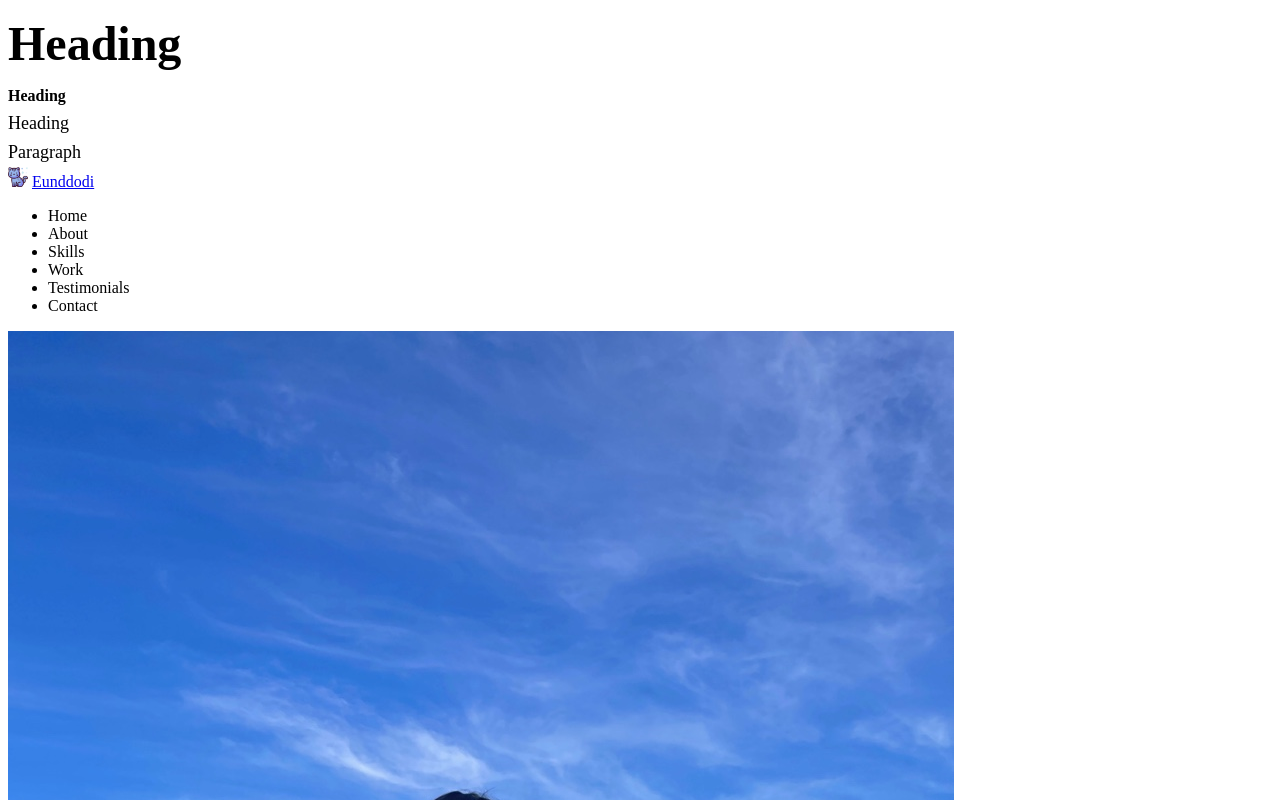
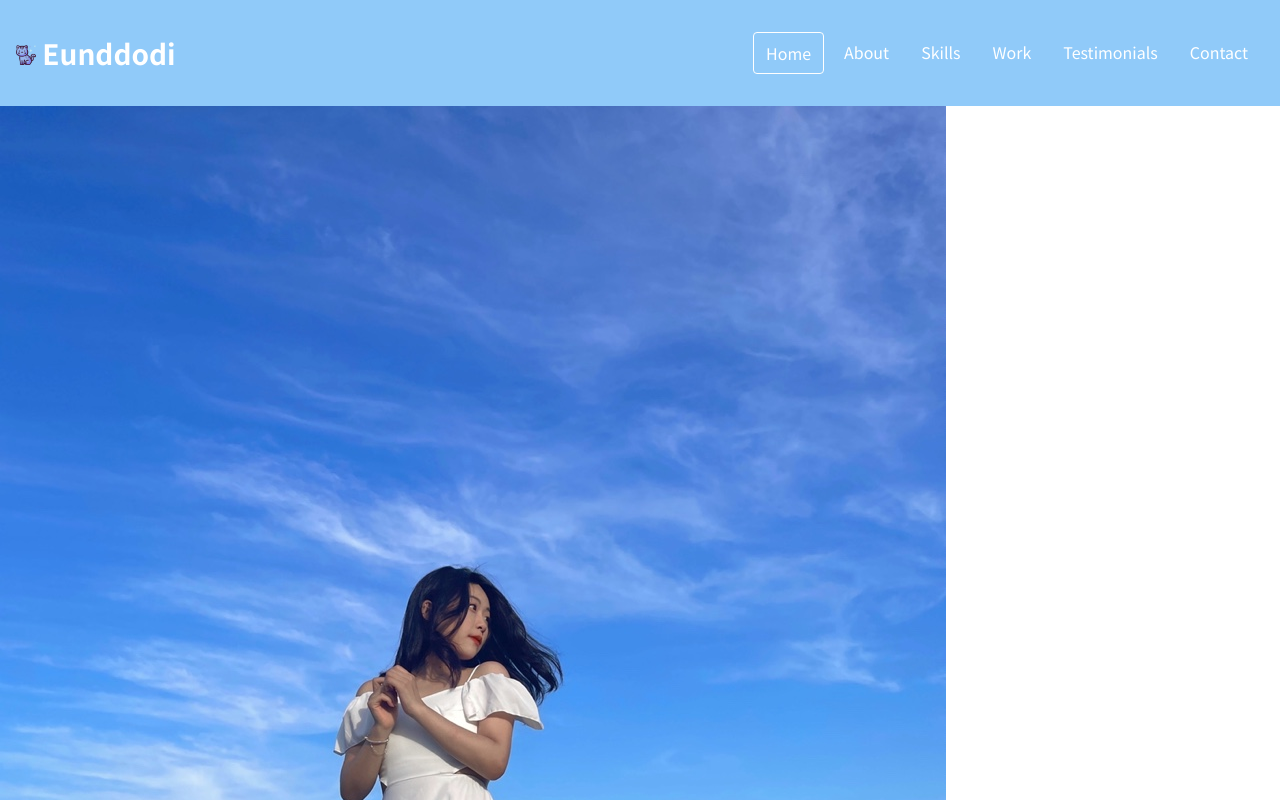
Before and after one commit to eunddodi/portfolio, a plain HTML site: page index.html in a window 1280 px wide. Shown: the top 800 px of the page. Drawn offline with Linux system fonts and the light colour scheme; a script that the page names is missing.

Commit message:
css: navbar

```diff
--- a/index.html
+++ b/index.html
@@ -26,17 +26,13 @@
 </head>
 <body>
     <!-- Navbar -->
-    <h1>Heading</h1>
-    <h2>Heading</h2>
-    <h3>Heading</h3>
-    <p>Paragraph</p>
     <nav id="navbar">
         <div class="navbar__logo">
             <img src="imgs/cat.png" width=20px>
             <a href="#">Eunddodi</a>
         </div>
         <ul class="navbar__menu">
-            <li class="navbar__menu__item">Home</li>
+            <li class="navbar__menu__item active">Home</li>
             <li class="navbar__menu__item">About</li>
             <li class="navbar__menu__item">Skills</li>
             <li class="navbar__menu__item">Work</li>
--- a/style.css
+++ b/style.css
@@ -4,7 +4,7 @@
     --color-white: #ffffff;
     --color-light-white: #eeeeee;
     --color-dark-white: #bdbdbd;
-    --color-pink: #90caf9;
+    --color-blue: #90caf9;
     --color-dark-blue: #5d99c6;
     --color-dark-grey: #4d4d4d;
     --color-grey: #616161;
@@ -26,11 +26,28 @@
     --weight-regular: 400;
 
     /* Size */
+    --size-border-radius: 4px;
 }
 
 /* Universal tags */
 *{
     box-sizing: border-box;
+}
+
+body{
+    margin: 0;
+    font-family: 'Noto Sans KR', sans-serif;
+    cursor: default;
+}
+
+a{
+    text-decoration: none;
+    color: var(--color-white);
+}
+
+ul {
+    list-style: none;
+    padding-left: 0;
 }
 
 /* Typograph */
@@ -61,3 +78,38 @@ p {
     color: var(--color-black);
     margin: 4px 0;
 }
+
+/* Navbar */
+
+#navbar {
+    display: flex;
+    justify-content: space-between;
+    background-color: var(--color-blue);
+    align-items: center;
+    color: var(--color-white);
+    padding: 16px;
+}
+
+.navbar__menu {
+    display: flex;
+}
+
+.navbar__logo {
+    font-size: var(--font-medium);
+    font-weight: var(--weight-semi-bold);
+}
+
+.navbar__menu__item {
+    padding: 8px 12px;
+    margin: 0 4px;
+    cursor: pointer;
+    border-radius: var(--size-border-radius);
+}
+
+.navbar__menu__item.active {
+    border: 1px solid var(--color-white);
+}
+
+.navbar__menu__item:hover {
+    background-color: var(--color-dark-blue);
+}
```
